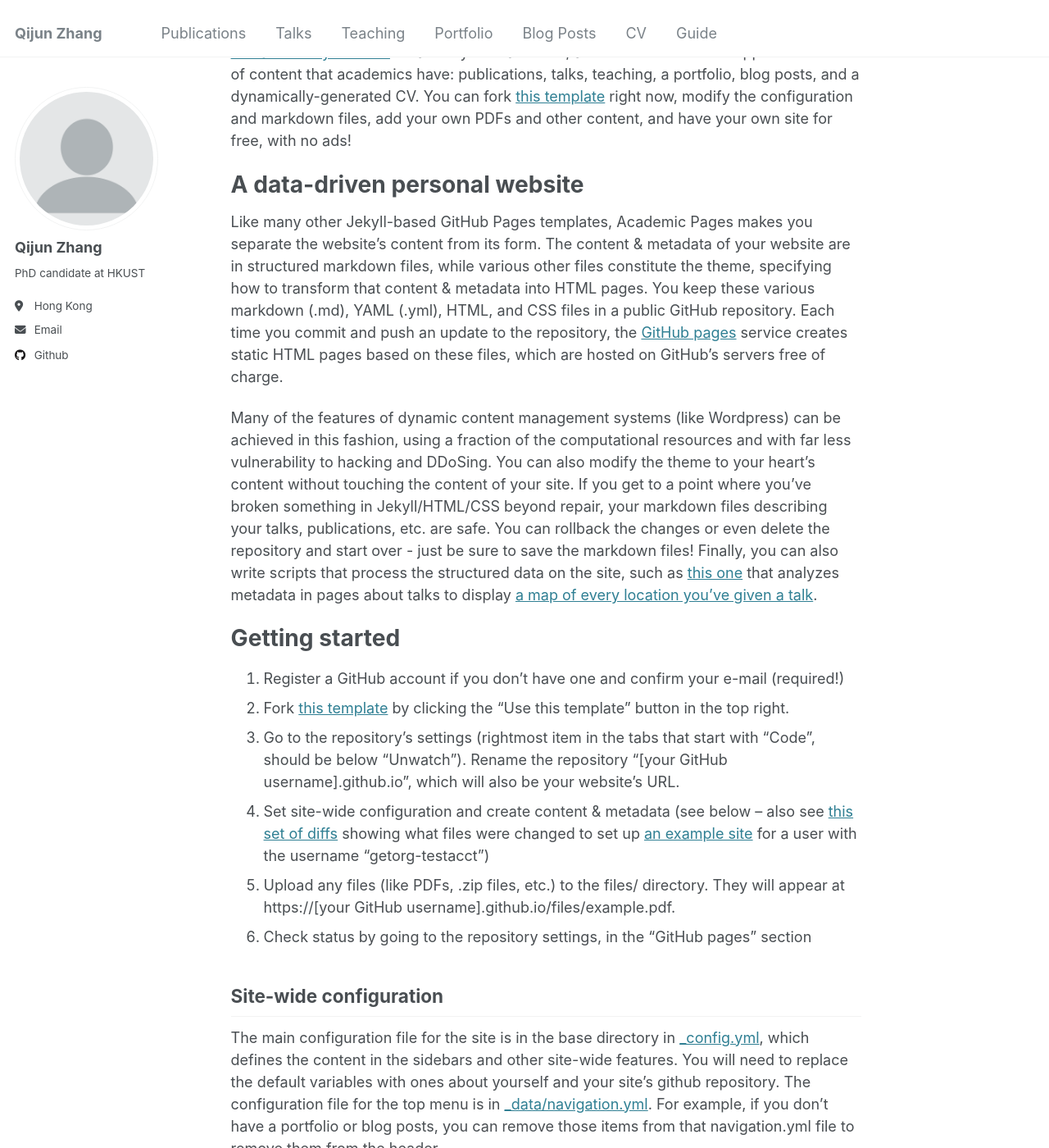
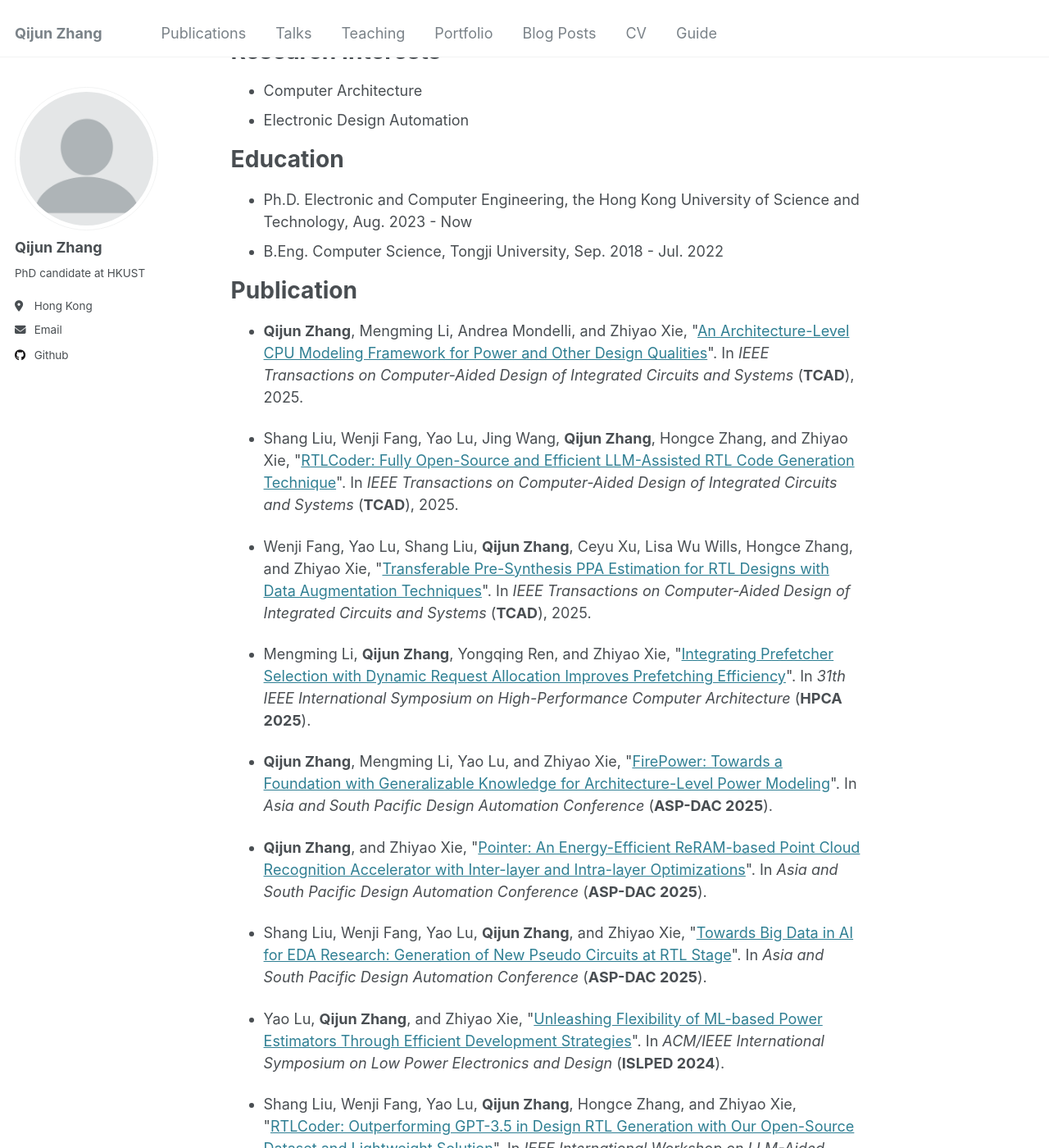
Before and after one commit to zqj2333/zqj2333.github.io, a Jekyll site: the page built from _pages/about.md, in a window 1280 px wide and 1400 px high, scrolled down 234 px. Shown: the whole window at 82% size. Built offline with Jekyll 4.4.1, drawn with Linux system fonts in a browser that asks for light colours; some of the changed text lies outside the part shown.

Commit message:
Update about.md

```diff
--- a/_pages/about.md
+++ b/_pages/about.md
@@ -1,49 +1,46 @@
 ---
 permalink: /
-title: "Academic Pages is a ready-to-fork GitHub Pages template for academic personal websites"
+title: "About me"
 author_profile: true
 redirect_from:
   - /about/
   - /about.html
 ---
 
-This is the front page of a website that is powered by the [Academic Pages template](https://github.com/academicpages/academicpages.github.io) and hosted on GitHub pages. [GitHub pages](https://pages.github.com) is a free service in which websites are built and hosted from code and data stored in a GitHub repository, automatically updating when a new commit is made to the repository. This template was forked from the [Minimal Mistakes Jekyll Theme](https://mmistakes.github.io/minimal-mistakes/) created by Michael Rose, and then extended to support the kinds of content that academics have: publications, talks, teaching, a portfolio, blog posts, and a dynamically-generated CV. You can fork [this template](https://github.com/academicpages/academicpages.github.io) right now, modify the configuration and markdown files, add your own PDFs and other content, and have your own site for free, with no ads!
+Hi~ I am Qijun Zhang. I am a second-year PhD student at the Electronic and Computer Engineering Department of the Hong Kong University of Science and Technology (HKUST), advised by Prof. Zhiyao Xie. Before that, I received the bachelor degree in Computer Science in Tongji University in 2022.
 
-A data-driven personal website
+Research Interests
 ======
-Like many other Jekyll-based GitHub Pages templates, Academic Pages makes you separate the website's content from its form. The content & metadata of your website are in structured markdown files, while various other files constitute the theme, specifying how to transform that content & metadata into HTML pages. You keep these various markdown (.md), YAML (.yml), HTML, and CSS files in a public GitHub repository. Each time you commit and push an update to the repository, the [GitHub pages](https://pages.github.com/) service creates static HTML pages based on these files, which are hosted on GitHub's servers free of charge.
+ * Computer Architecture
+ * Electronic Design Automation
 
-Many of the features of dynamic content management systems (like Wordpress) can be achieved in this fashion, using a fraction of the computational resources and with far less vulnerability to hacking and DDoSing. You can also modify the theme to your heart's content without touching the content of your site. If you get to a point where you've broken something in Jekyll/HTML/CSS beyond repair, your markdown files describing your talks, publications, etc. are safe. You can rollback the changes or even delete the repository and start over - just be sure to save the markdown files! Finally, you can also write scripts that process the structured data on the site, such as [this one](https://github.com/academicpages/academicpages.github.io/blob/master/talkmap.ipynb) that analyzes metadata in pages about talks to display [a map of every location you've given a talk](https://academicpages.github.io/talkmap.html).
+Education
+======
+ * Ph.D. Electronic and Computer Engineering, the Hong Kong University of Science and Technology, Aug. 2023 - Now
+ * B.Eng. Computer Science, Tongji University, Sep. 2018 - Jul. 2022
 
-Getting started
+Publication
 ======
-1. Register a GitHub account if you don't have one and confirm your e-mail (required!)
-1. Fork [this template](https://github.com/academicpages/academicpages.github.io) by clicking the "Use this template" button in the top right.
-1. Go to the repository's settings (rightmost item in the tabs that start with "Code", should be below "Unwatch"). Rename the repository "[your GitHub username].github.io", which will also be your website's URL.
-1. Set site-wide configuration and create content & metadata (see below -- also see [this set of diffs](http://archive.is/3TPas) showing what files were changed to set up [an example site](https://getorg-testacct.github.io) for a user with the username "getorg-testacct")
-1. Upload any files (like PDFs, .zip files, etc.) to the files/ directory. They will appear at https://[your GitHub username].github.io/files/example.pdf.
-1. Check status by going to the repository settings, in the "GitHub pages" section
+ * **Qijun Zhang**, Mengming Li, Andrea Mondelli, and Zhiyao Xie, &quot;[An Architecture-Level CPU Modeling Framework for Power and Other Design Qualities]()&quot;. In *IEEE Transactions on Computer-Aided Design of Integrated Circuits and Systems* (**TCAD**), 2025.
 
-Site-wide configuration
-------
-The main configuration file for the site is in the base directory in [_config.yml](https://github.com/academicpages/academicpages.github.io/blob/master/_config.yml), which defines the content in the sidebars and other site-wide features. You will need to replace the default variables with ones about yourself and your site's github repository. The configuration file for the top menu is in [_data/navigation.yml](https://github.com/academicpages/academicpages.github.io/blob/master/_data/navigation.yml). For example, if you don't have a portfolio or blog posts, you can remove those items from that navigation.yml file to remove them from the header.
+ * Shang Liu, Wenji Fang, Yao Lu, Jing Wang, **Qijun Zhang**, Hongce Zhang, and Zhiyao Xie, &quot;[RTLCoder: Fully Open-Source and Efficient LLM-Assisted RTL Code Generation Technique]()&quot;. In *IEEE Transactions on Computer-Aided Design of Integrated Circuits and Systems* (**TCAD**), 2025.
 
-Create content & metadata
-------
-For site content, there is one markdown file for each type of content, which are stored in directories like _publications, _talks, _posts, _teaching, or _pages. For example, each talk is a markdown file in the [_talks directory](https://github.com/academicpages/academicpages.github.io/tree/master/_talks). At the top of each markdown file is structured data in YAML about the talk, which the theme will parse to do lots of cool stuff. The same structured data about a talk is used to generate the list of talks on the [Talks page](https://academicpages.github.io/talks), each [individual page](https://academicpages.github.io/talks/2012-03-01-talk-1) for specific talks, the talks section for the [CV page](https://academicpages.github.io/cv), and the [map of places you've given a talk](https://academicpages.github.io/talkmap.html) (if you run this [python file](https://github.com/academicpages/academicpages.github.io/blob/master/talkmap.py) or [Jupyter notebook](https://github.com/academicpages/academicpages.github.io/blob/master/talkmap.ipynb), which creates the HTML for the map based on the contents of the _talks directory).
+ * Wenji Fang, Yao Lu, Shang Liu, **Qijun Zhang**, Ceyu Xu, Lisa Wu Wills, Hongce Zhang, and Zhiyao Xie, &quot;[Transferable Pre-Synthesis PPA Estimation for RTL Designs with Data Augmentation Techniques]()&quot;. In *IEEE Transactions on Computer-Aided Design of Integrated Circuits and Systems* (**TCAD**), 2025.
 
-**Markdown generator**
+ * Mengming Li, **Qijun Zhang**, Yongqing Ren, and Zhiyao Xie, &quot;[Integrating Prefetcher Selection with Dynamic Request Allocation Improves Prefetching Efficiency]()&quot;. In *31th IEEE International Symposium on High-Performance Computer Architecture* (**HPCA 2025**).
 
-The repository includes [a set of Jupyter notebooks](https://github.com/academicpages/academicpages.github.io/tree/master/markdown_generator
-) that converts a CSV containing structured data about talks or presentations into individual markdown files that will be properly formatted for the Academic Pages template. The sample CSVs in that directory are the ones I used to create my own personal website at stuartgeiger.com. My usual workflow is that I keep a spreadsheet of my publications and talks, then run the code in these notebooks to generate the markdown files, then commit and push them to the GitHub repository.
+ * **Qijun Zhang**, Mengming Li, Yao Lu, and Zhiyao Xie, &quot;[FirePower: Towards a Foundation with Generalizable Knowledge for Architecture-Level Power Modeling]()&quot;. In *Asia and South Pacific Design Automation Conference* (**ASP-DAC 2025**).
 
-How to edit your site's GitHub repository
-------
-Many people use a git client to create files on their local computer and then push them to GitHub's servers. If you are not familiar with git, you can directly edit these configuration and markdown files directly in the github.com interface. Navigate to a file (like [this one](https://github.com/academicpages/academicpages.github.io/blob/master/_talks/2012-03-01-talk-1.md) and click the pencil icon in the top right of the content preview (to the right of the "Raw | Blame | History" buttons). You can delete a file by clicking the trashcan icon to the right of the pencil icon. You can also create new files or upload files by navigating to a directory and clicking the "Create new file" or "Upload files" buttons.
+ * **Qijun Zhang**, and Zhiyao Xie, &quot;[Pointer: An Energy-Efficient ReRAM-based Point Cloud Recognition Accelerator with Inter-layer and Intra-layer Optimizations]()&quot;. In *Asia and South Pacific Design Automation Conference* (**ASP-DAC 2025**).
 
-Example: editing a markdown file for a talk
-![Editing a markdown file for a talk](/images/editing-talk.png)
+ * Shang Liu, Wenji Fang, Yao Lu, **Qijun Zhang**, and Zhiyao Xie, &quot;[Towards Big Data in AI for EDA Research: Generation of New Pseudo Circuits at RTL Stage]()&quot;. In *Asia and South Pacific Design Automation Conference* (**ASP-DAC 2025**).
 
-For more info
-------
-More info about configuring Academic Pages can be found in [the guide](https://academicpages.github.io/markdown/), the [growing wiki](https://github.com/academicpages/academicpages.github.io/wiki), and you can always [ask a question on GitHub](https://github.com/academicpages/academicpages.github.io/discussions). The [guides for the Minimal Mistakes theme](https://mmistakes.github.io/minimal-mistakes/docs/configuration/) (which this theme was forked from) might also be helpful.
+ * Yao Lu, **Qijun Zhang**, and Zhiyao Xie, &quot;[Unleashing Flexibility of ML-based Power Estimators Through Efficient Development Strategies]()&quot;. In *ACM/IEEE International Symposium on Low Power Electronics and Design* (**ISLPED 2024**).
+
+ * Shang Liu, Wenji Fang, Yao Lu, **Qijun Zhang**, Hongce Zhang, and Zhiyao Xie, &quot;[RTLCoder: Outperforming GPT-3.5 in Design RTL Generation with Our Open-Source Dataset and Lightweight Solution]()&quot;. In *IEEE International Workshop on LLM-Aided Design* (**LAD 2024**).
+
+ * Yao Lu, Shang Liu, **Qijun Zhang**, and Zhiyao Xie, &quot;[RTLLM: An Open-Source Benchmark for Design RTL Generation with Large Language Model]()&quot;. In *Asia and South Pacific Design Automation Conference* (**ASP-DAC 2024**).
+
+ * **Qijun Zhang**, Shiyu Li, Guanglei Zhou, Jingyu Pan, Chen-Chia Chang, Yiran Chen, and Zhiyao Xie, &quot;[PANDA: Architecture-Level Power Evaluation by Unifying Analytical and Machine Learning Solutions]()&quot;. In *IEEE/ACM International Conference on Computer Aided Design* (**ICCAD 2023**).
+
+ * Wenji Fang, Yao Lu, Shang Liu, **Qijun Zhang**, Ceyu Xu, Lisa Wu Wills, Hongce Zhang, and Zhiyao Xie, &quot;[MasterRTL: A Pre-Synthesis PPA Estimation Framework for Any RTL Design]()&quot;. In *IEEE/ACM International Conference on Computer Aided Design* (**ICCAD 2023**).
```
